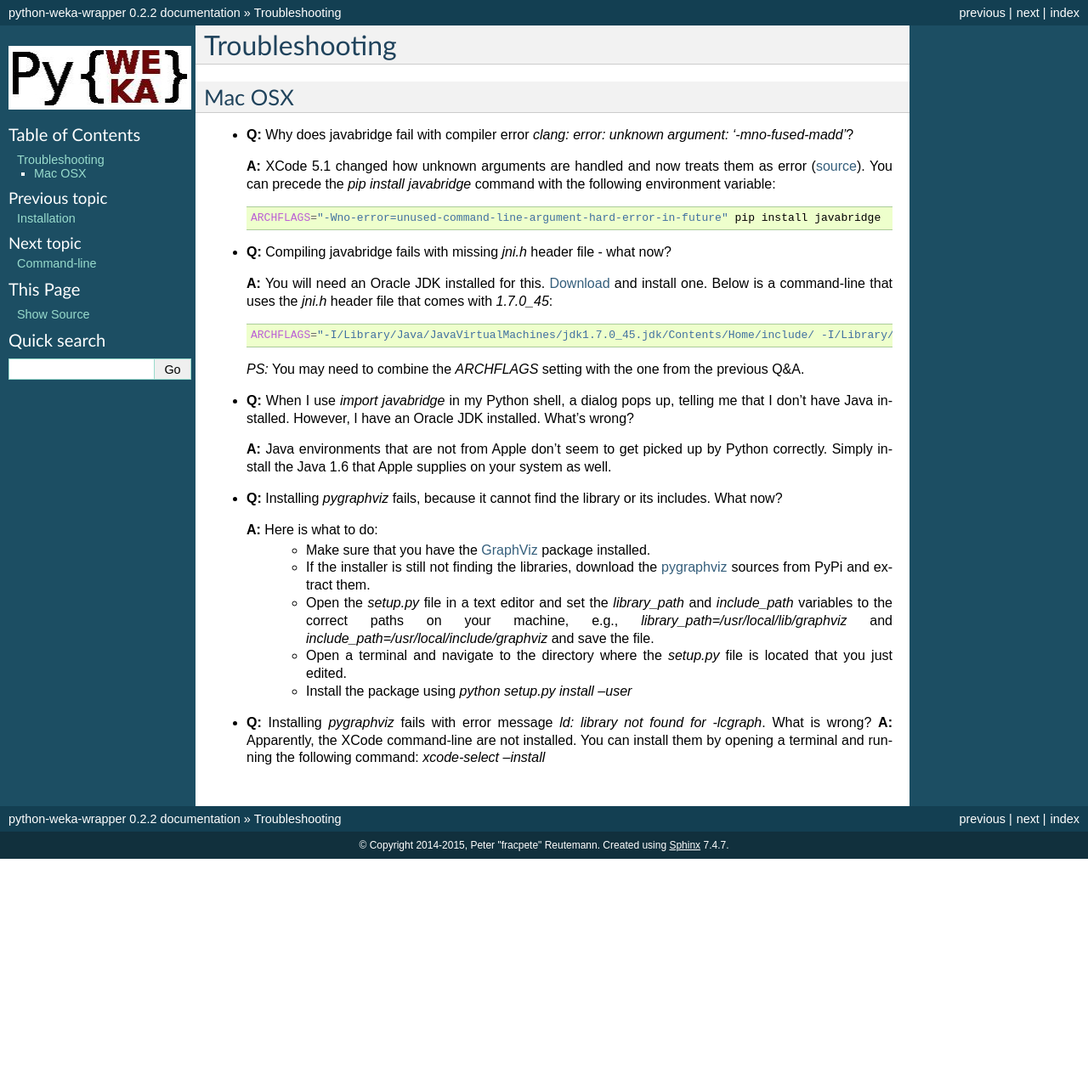
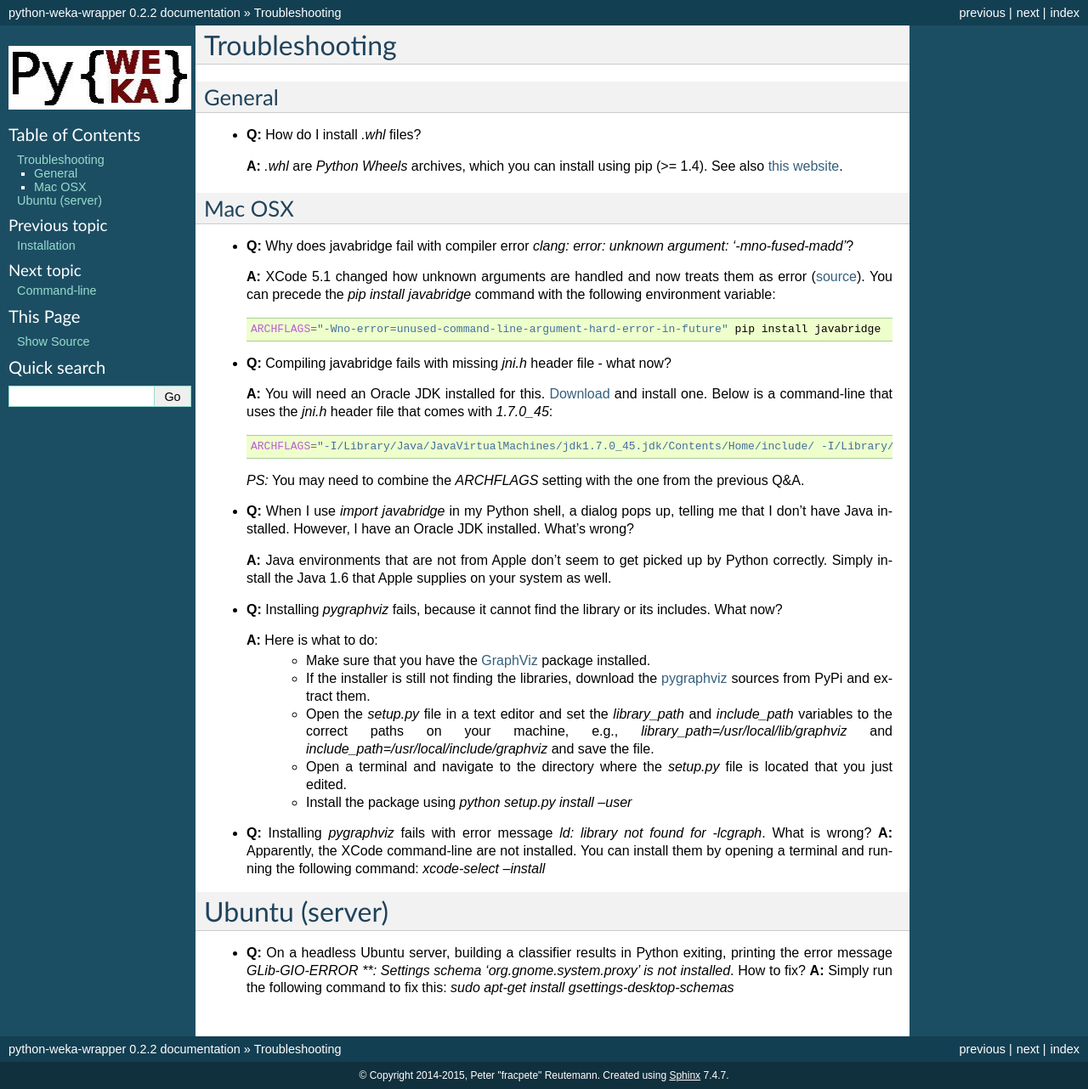
Before and after one commit to fracpete/python-weka-wrapper, a Sphinx documentation site: the page built from doc/source/troubleshooting.rst, in a window 1280 px wide. Shown: the whole page at 85% size. Built offline with Sphinx 7.4.7, drawn with Linux system fonts in a browser that asks for light colours; before the commit the page ends 1011 px from its top, so only the background shows below that.

Commit message:
extended troubleshooting a bit

```diff
--- a/doc/source/troubleshooting.rst
+++ b/doc/source/troubleshooting.rst
@@ -1,5 +1,13 @@
 Troubleshooting
 ===============
+
+General
+-------
+
+* **Q:** How do I install `.whl` files?
+
+  **A:** `.whl` are *Python Wheels* archives, which you can install using pip (>= 1.4). See also `this website <http://pythonwheels.com/>`_.
+
 
 Mac OSX
 -------
@@ -57,3 +65,11 @@
   **A:** Apparently, the XCode command-line are not installed. You can install
   them by opening a terminal and running the following command:
   `xcode-select --install`
+
+
+Ubuntu (server)
+===============
+
+* **Q:** On a headless Ubuntu server, building a classifier results in Python exiting, printing the error message `GLib-GIO-ERROR **: Settings schema 'org.gnome.system.proxy' is not installed`. How to fix?
+  **A:** Simply run the following command to fix this:
+  `sudo apt-get install gsettings-desktop-schemas`
```
